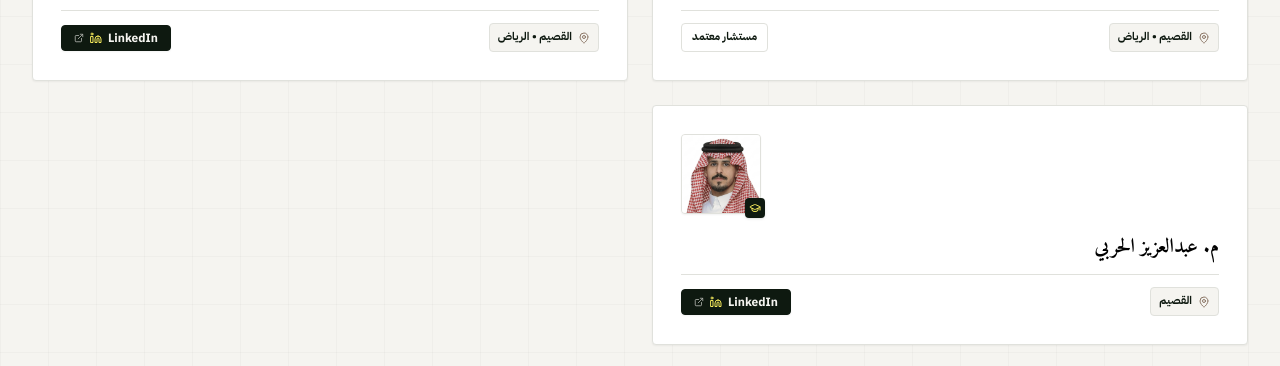
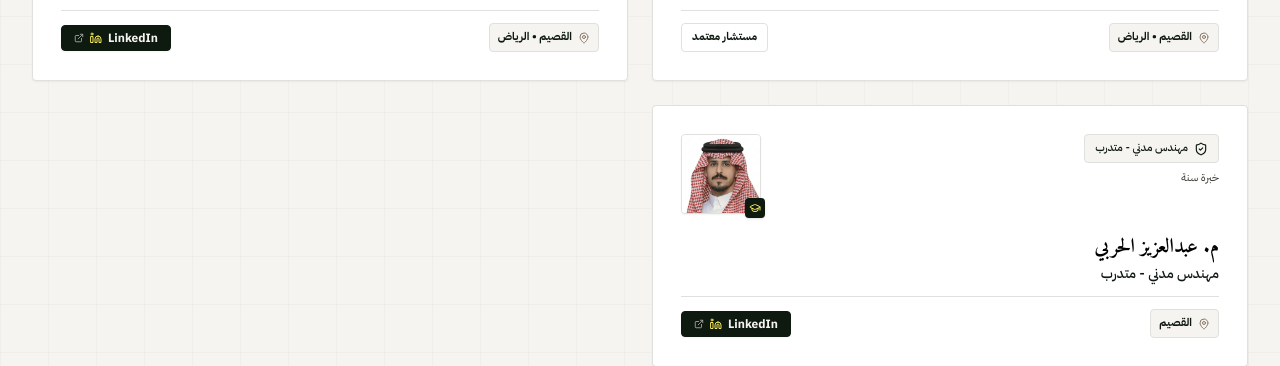
Before and after one commit to FALAQCONSULTANTS/falaq-consultants, a React (Vite) app: page / in a window 1280 px wide. Shown: the part 3080-3446 px from the top of the page. Built offline with nearby package versions, Linux system fonts and the light colour scheme; no server answers.

Commit message:
Update Eng. Abdulaziz Al-Harbi: Civil Engineer - Trainee, 1 year experience

```diff
--- a/src/components/AboutAndLeadership.tsx
+++ b/src/components/AboutAndLeadership.tsx
@@ -172,6 +172,9 @@ export default function AboutAndLeadership() {
     {
       id: 'eng-abdulaziz-alharbi',
       name: 'Eng. Abdulaziz Al-Harbi',
+      title: 'Civil Engineer - Trainee',
+      sceNumber: 'Civil Engineer - Trainee',
+      experienceYears: 1,
       image: '/images/experts/eng_abdulaziz.jpg',
       location: 'Al Qassim',
       linkedinUrl: 'https://www.linkedin.com/in/abdulaziz-alharbi-23251a30b',
@@ -290,7 +293,11 @@ export default function AboutAndLeadership() {
                       )}
                       {expert.experienceYears && expert.experienceYears > 0 ? (
                         <span className="text-[11px] text-[#343A2F] font-thmanyah-sans">
-                          {isAr ? `خبرة ${expert.experienceYears} عاماً` : `${expert.experienceYears} Years Exp.`}
+                          {isAr
+                            ? expert.experienceYears === 1
+                              ? 'خبرة سنة'
+                              : `خبرة ${expert.experienceYears} عاماً`
+                            : `${expert.experienceYears} Year${expert.experienceYears > 1 ? 's' : ''} Exp.`}
                         </span>
                       ) : null}
 
--- a/src/data/mockData.ts
+++ b/src/data/mockData.ts
@@ -114,6 +114,9 @@ export const EXPERTS_LIST: Expert[] = [
   {
     id: 'eng-abdulaziz-alharbi',
     name: 'م. عبدالعزيز الحربي',
+    title: 'مهندس مدني - متدرب',
+    sceNumber: 'مهندس مدني - متدرب',
+    experienceYears: 1,
     image: '/images/experts/eng_abdulaziz.jpg',
     location: 'القصيم',
     linkedinUrl: 'https://www.linkedin.com/in/abdulaziz-alharbi-23251a30b',
```
